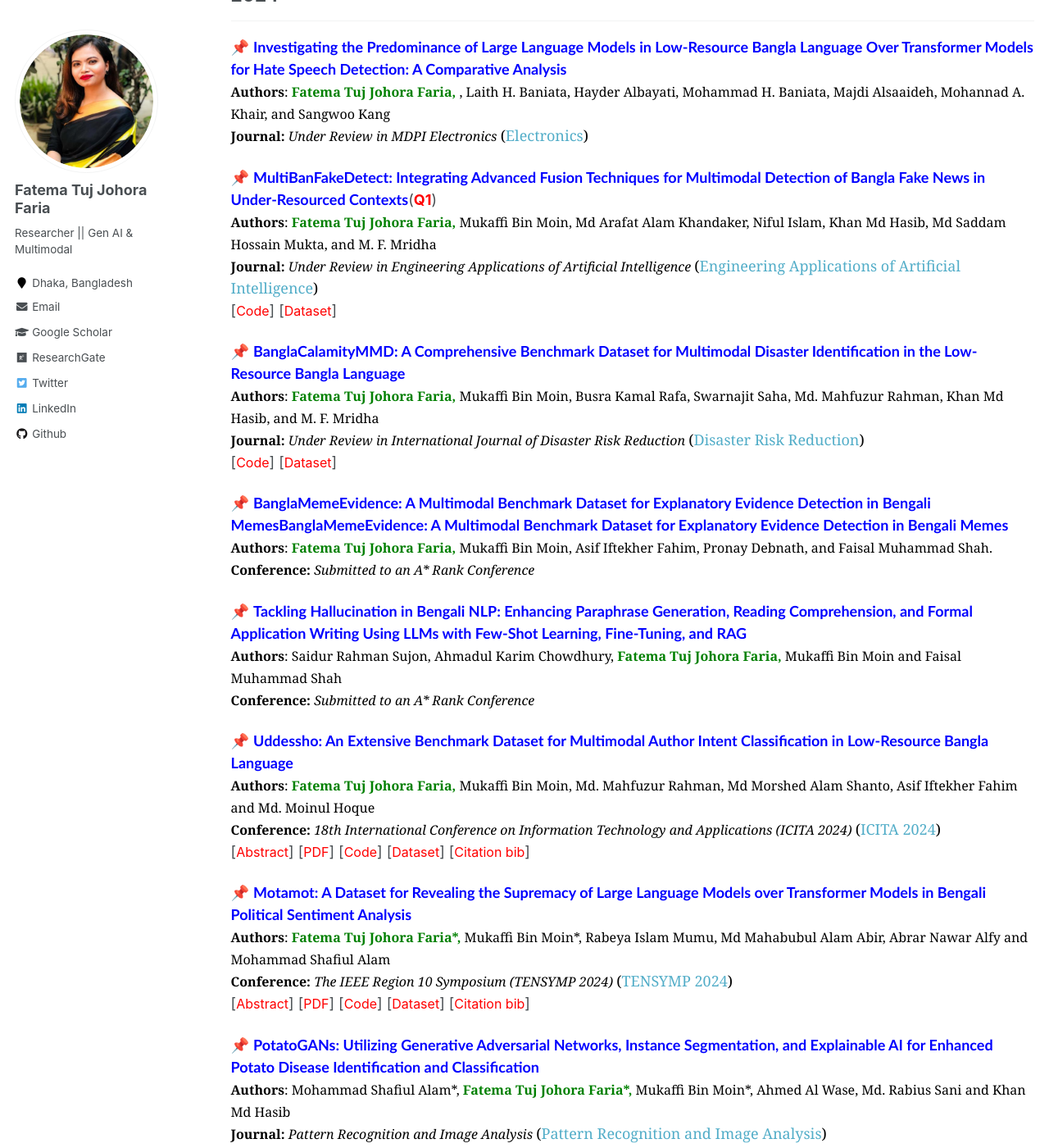
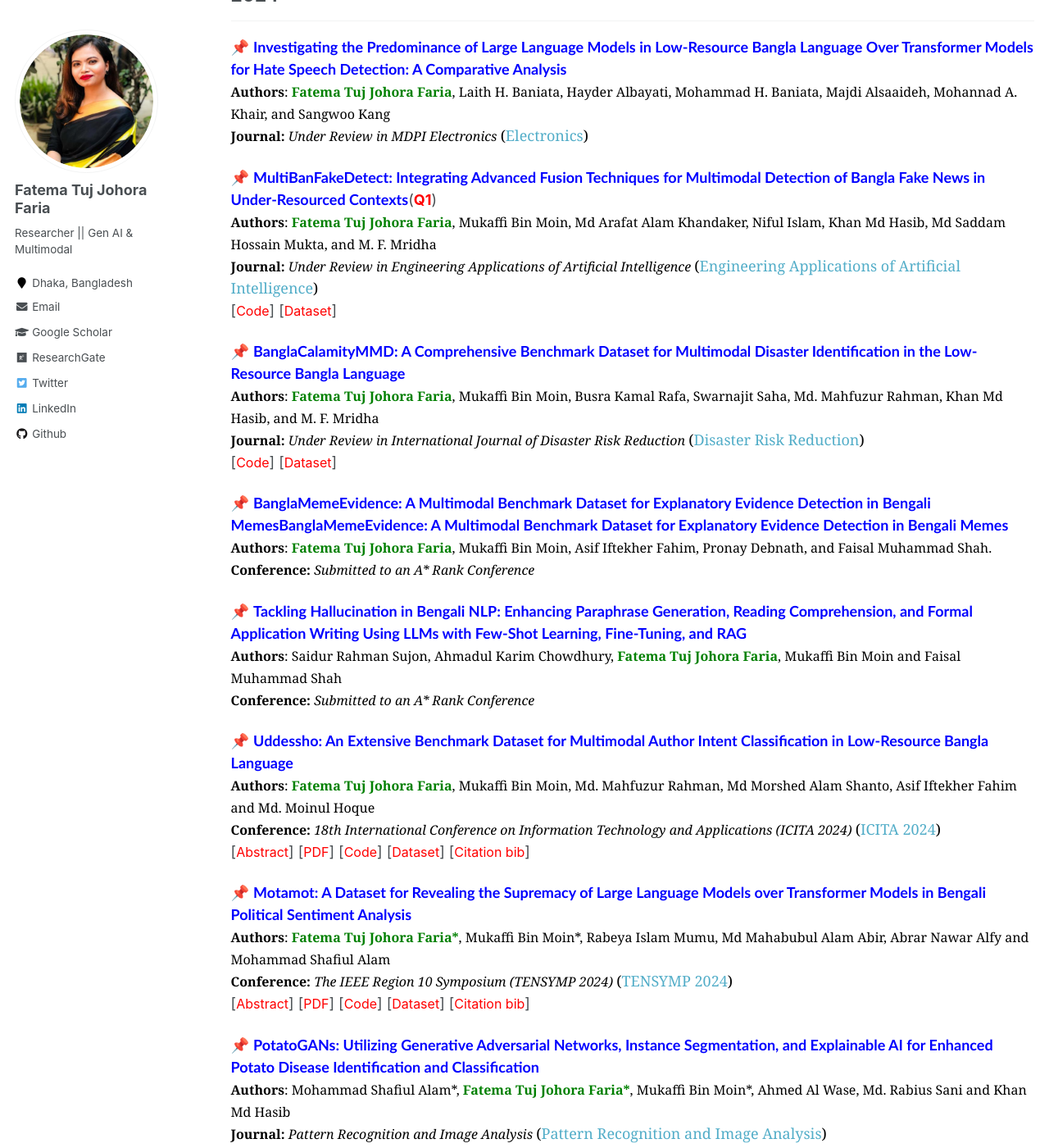
Before and after one commit to fatemafaria142/fatemafaria142.github.io, a Jekyll site: the page built from _pages/publications.md, in a window 1280 px wide and 1400 px high, scrolled down 283 px. Shown: the whole window at 82% size. Built offline with Jekyll 4.4.1, drawn with Linux system fonts in a browser that asks for light colours; some of the changed text lies outside the part shown.

Commit message:
Update publications.md

```diff
--- a/_pages/publications.md
+++ b/_pages/publications.md
@@ -13,7 +13,7 @@
 <!-- Paper 11 -->
 📌 [<span style="color:blue;font-family:Trebuchet MS;">**Investigating the Predominance of Large Language Models in Low-Resource Bangla Language Over Transformer Models for Hate Speech Detection: A Comparative Analysis**</span>](https://www.mdpi.com/journal/electronics)<br>
 <span style="color:black;font-family:Georgia">
-	<font size="3"><strong>Authors</strong>: <strong style="color:green">Fatema Tuj Johora Faria,</strong> , Laith H. Baniata, Hayder Albayati, Mohammad H. Baniata, Majdi Alsaaideh, Mohannad A. Khair, and Sangwoo Kang</font>
+	<font size="3"><strong>Authors</strong>: <strong style="color:green">Fatema Tuj Johora Faria</strong>, Laith H. Baniata, Hayder Albayati, Mohammad H. Baniata, Majdi Alsaaideh, Mohannad A. Khair, and Sangwoo Kang</font>
 </span>
 <br>
 <span style="color:black;font-family:Georgia">
@@ -25,7 +25,7 @@
 <!-- Paper 10 -->
 📌 <span style="color:blue;font-family:Trebuchet MS;">**MultiBanFakeDetect: Integrating Advanced Fusion Techniques for Multimodal Detection of Bangla Fake News in Under-Resourced Contexts**</span>(<span style="color:red"><strong>Q1</strong></span>)<br>
 <span style="color:black;font-family:Georgia">
-	<font size="3"><strong>Authors</strong>: <strong style="color:green">Fatema Tuj Johora Faria,</strong> Mukaffi Bin Moin, Md Arafat Alam Khandaker, Niful Islam, Khan Md Hasib, Md Saddam Hossain Mukta, and M. F. Mridha</font>
+	<font size="3"><strong>Authors</strong>: <strong style="color:green">Fatema Tuj Johora Faria</strong>, Mukaffi Bin Moin, Md Arafat Alam Khandaker, Niful Islam, Khan Md Hasib, Md Saddam Hossain Mukta, and M. F. Mridha</font>
 </span>
 <br>
 <span style="color:black;font-family:Georgia">
@@ -39,7 +39,7 @@
 <!-- Paper 09 -->
 📌 [<span style="color:blue;font-family:Trebuchet MS;">**BanglaCalamityMMD: A Comprehensive Benchmark Dataset for Multimodal Disaster Identification in the Low-Resource Bangla Language**</span>]()<br>
 <span style="color:black;font-family:Georgia">
-	<font size="3"><strong>Authors</strong>: <strong style="color:green">Fatema Tuj Johora Faria,</strong> Mukaffi Bin Moin, Busra Kamal Rafa, Swarnajit Saha, Md. Mahfuzur Rahman, Khan Md Hasib, and M. F. Mridha</font>
+	<font size="3"><strong>Authors</strong>: <strong style="color:green">Fatema Tuj Johora Faria</strong>, Mukaffi Bin Moin, Busra Kamal Rafa, Swarnajit Saha, Md. Mahfuzur Rahman, Khan Md Hasib, and M. F. Mridha</font>
 </span>
 <br>
 <span style="color:black;font-family:Georgia">
@@ -63,7 +63,7 @@
 <!-- Paper 08 -->
 📌 <span style="color:blue;font-family:Trebuchet MS;">**BanglaMemeEvidence: A Multimodal Benchmark Dataset for Explanatory Evidence Detection in Bengali MemesBanglaMemeEvidence: A Multimodal Benchmark Dataset for Explanatory Evidence Detection in Bengali Memes**</span><br>
 <span style="color:black;font-family:Georgia">
-	<font size="3"><strong>Authors</strong>: <strong style="color:green">Fatema Tuj Johora Faria,</strong> Mukaffi Bin Moin, Asif Iftekher Fahim, Pronay Debnath, and Faisal Muhammad Shah.</font>
+	<font size="3"><strong>Authors</strong>: <strong style="color:green">Fatema Tuj Johora Faria</strong>, Mukaffi Bin Moin, Asif Iftekher Fahim, Pronay Debnath, and Faisal Muhammad Shah.</font>
 </span>
 <br>
 <span style="color:black;font-family:Georgia">
@@ -87,7 +87,7 @@
 <!-- Paper 07 -->
 📌 <span style="color:blue;font-family:Trebuchet MS;">**Tackling Hallucination in Bengali NLP: Enhancing Paraphrase Generation, Reading Comprehension, and Formal Application Writing Using LLMs with Few-Shot Learning, Fine-Tuning, and RAG**</span><br>
 <span style="color:black;font-family:Georgia">
-	<font size="3"><strong>Authors</strong>: Saidur Rahman Sujon, Ahmadul Karim Chowdhury, <strong style="color:green">Fatema Tuj Johora Faria,</strong> Mukaffi Bin Moin and Faisal Muhammad Shah</font>
+	<font size="3"><strong>Authors</strong>: Saidur Rahman Sujon, Ahmadul Karim Chowdhury, <strong style="color:green">Fatema Tuj Johora Faria</strong>, Mukaffi Bin Moin and Faisal Muhammad Shah</font>
 </span>
 <br>
 <span style="color:black;font-family:Georgia">
@@ -122,7 +122,7 @@
 <!-- Paper 06 -->
 📌 [<span style="color:blue;font-family:Trebuchet MS;">**Uddessho: An Extensive Benchmark Dataset for Multimodal Author Intent Classification in Low-Resource Bangla Language**</span>](https://arxiv.org/abs/2409.09504)<br>
 <span style="color:black;font-family:Georgia">
-	<font size="3"><strong>Authors</strong>: <strong style="color:green">Fatema Tuj Johora Faria,</strong> Mukaffi Bin Moin, Md. Mahfuzur Rahman, Md Morshed Alam Shanto, Asif Iftekher Fahim and Md. Moinul Hoque</font>
+	<font size="3"><strong>Authors</strong>: <strong style="color:green">Fatema Tuj Johora Faria</strong>, Mukaffi Bin Moin, Md. Mahfuzur Rahman, Md Morshed Alam Shanto, Asif Iftekher Fahim and Md. Moinul Hoque</font>
 </span>
 <br>
 <span style="color:black;font-family:Georgia">
@@ -156,7 +156,7 @@
 <!-- Paper 05 -->
 📌 [<span style="color:blue;font-family:Trebuchet MS;">**Motamot: A Dataset for Revealing the Supremacy of Large Language Models over Transformer Models in Bengali Political Sentiment Analysis**</span>](https://arxiv.org/abs/2407.19528)<br>
 <span style="color:black;font-family:Georgia">
-	<font size="3"><strong>Authors</strong>: <strong style="color:green">Fatema Tuj Johora Faria*,</strong> Mukaffi Bin Moin*, Rabeya Islam Mumu, Md Mahabubul Alam Abir, Abrar Nawar Alfy and Mohammad Shafiul Alam</font>
+	<font size="3"><strong>Authors</strong>: <strong style="color:green">Fatema Tuj Johora Faria*</strong>, Mukaffi Bin Moin*, Rabeya Islam Mumu, Md Mahabubul Alam Abir, Abrar Nawar Alfy and Mohammad Shafiul Alam</font>
 </span>
 <br>
 <span style="color:black;font-family:Georgia">
@@ -190,7 +190,7 @@
 <!-- Paper 04 -->
 📌 [<span style="color:blue;font-family:Trebuchet MS;">**PotatoGANs: Utilizing Generative Adversarial Networks, Instance Segmentation, and Explainable AI for Enhanced Potato Disease Identification and Classification**</span>](https://arxiv.org/abs/2405.07332) <br>
 <span style="color:black;font-family:Georgia">
-	<font size="3"><strong>Authors</strong>: Mohammad Shafiul Alam*, <strong style="color:green">Fatema Tuj Johora Faria*,</strong> Mukaffi Bin Moin*, Ahmed Al Wase, Md. Rabius Sani and Khan Md Hasib</font>
+	<font size="3"><strong>Authors</strong>: Mohammad Shafiul Alam*, <strong style="color:green">Fatema Tuj Johora Faria*</strong>, Mukaffi Bin Moin*, Ahmed Al Wase, Md. Rabius Sani and Khan Md Hasib</font>
 </span>
 <br>
 <span style="color:black;font-family:Georgia">
@@ -225,7 +225,7 @@
 <!-- Paper 03 -->
 📌 [<span style="color:blue;font-family:Trebuchet MS;">**Explainable Convolutional Neural Networks for Retinal Fundus Classification and Cutting-Edge Segmentation Models for Retinal Blood Vessels from Fundus Images**</span>](https://arxiv.org/abs/2405.07338) <br>
 <span style="color:black;font-family:Georgia">
-	<font size="3"><strong>Authors</strong>: <strong style="color:green">Fatema Tuj Johora Faria,</strong> Mukaffi Bin Moin, Pronay Debnath, Asif Iftekher Fahim, Faisal Muhammad Shah</font>
+	<font size="3"><strong>Authors</strong>: <strong style="color:green">Fatema Tuj Johora Faria</strong>, Mukaffi Bin Moin, Pronay Debnath, Asif Iftekher Fahim, Faisal Muhammad Shah</font>
 </span>
 <br>
 <span style="color:black;font-family:Georgia">
```
